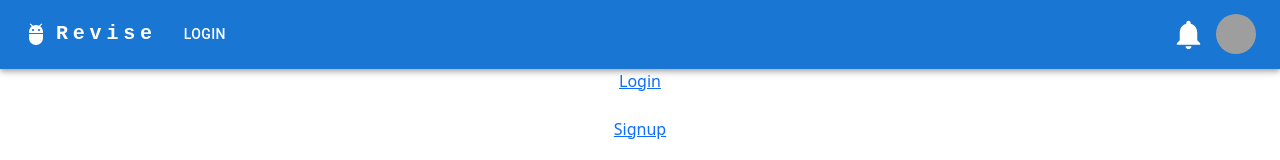
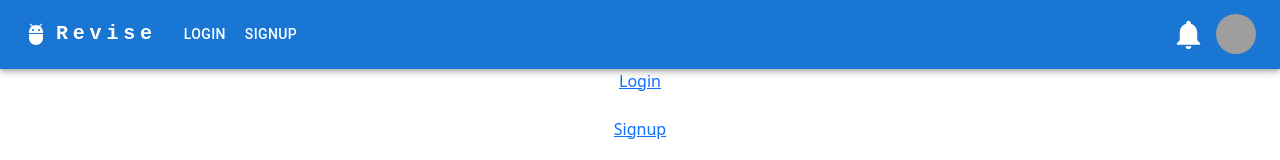
Before and after one commit to teja465/RevisionSchedulerWebUI, a React (Create React App) app: page / in a window 1280 px wide. Shown: the top 160 px of the page. Built offline with nearby package versions, Linux system fonts and the light colour scheme; grey boxes are pictures that could not be loaded; what javascript-time-ago would draw is missing.

Commit message:
Add signup btn in navbar if user is not logged in

```diff
--- a/src/components/navbar/ResponsiveNavBar.js
+++ b/src/components/navbar/ResponsiveNavBar.js
@@ -27,6 +27,8 @@ const ResponsiveAppBar = () => {
   const [currentUser, setCurrentUser] = useState(store.getState().user);
 
   const LOGOUT ="Logout"
+  const LOGIN ="Login"
+  const SIGNUP ="Signup"
   const MY_LEARNINGS = "My Learnings"
   const [pages, setPages] = useState([MY_LEARNINGS,])
 
@@ -35,7 +37,8 @@ const ResponsiveAppBar = () => {
   const PageToUrlMappings={
     'My Learnings':'my-learnings',
     'Profile':'profile',
-    "Login" :"login"
+    'Login' :"login",
+    "Signup":"signup"
   }
 
   const unsubscribe = store.subscribe(
@@ -49,7 +52,7 @@ const ResponsiveAppBar = () => {
       }
       else{
         console.log('user is not logged in subscribe()')
-        setSettings(["Login"])
+        setSettings([LOGIN])
 
       }
     }
@@ -57,8 +60,8 @@ const ResponsiveAppBar = () => {
   useEffect(() => {
     console.log(" Navbar Use effect function()")
     if ( ! currentUser.isLoggedIn){
-      setSettings(["Login"])
-      setPages(["Login"])
+      setSettings([LOGIN,SIGNUP])
+      setPages([LOGIN,SIGNUP])
     }
     else {
       setSettings(["Profile" ,LOGOUT])
@@ -87,6 +90,7 @@ const ResponsiveAppBar = () => {
       alert("Logged out user")
       return ;
     }
+    console.log(PageToUrlMappings)
     console.log("clicked page in navbar ",page ,`${PageToUrlMappings[page]}`)
     window.location.replace(`${PageToUrlMappings[page]}`)
   }
```
